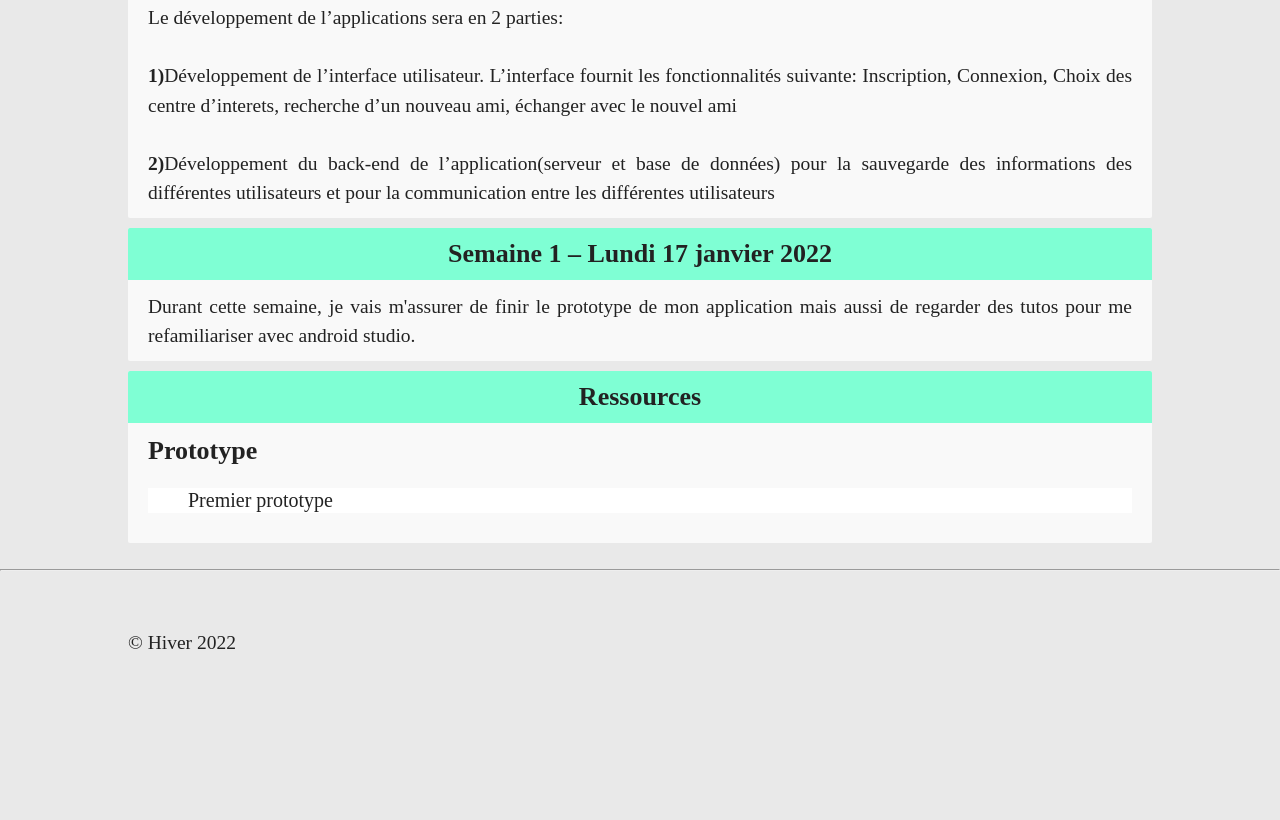
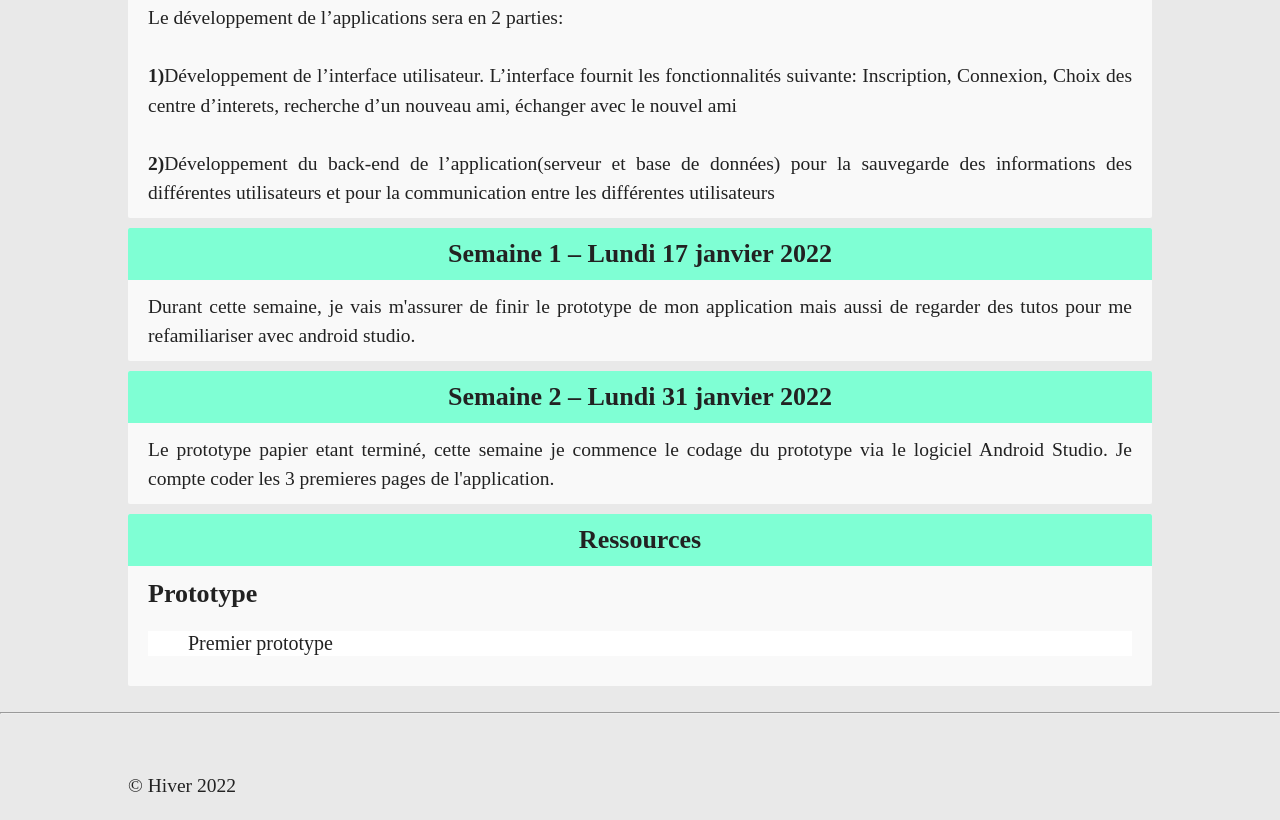
Before and after one commit to DaveDarley/site_web_IFT3150, a plain HTML site: page index.html in a window 1280 px wide. Shown: the part 1095-1915 px from the top of the page. Before the commit the page ends 1772 px from the top, so only its background shows below. Drawn offline with Linux system fonts and the light colour scheme.

Commit message:
semaine2

```diff
--- a/index.html
+++ b/index.html
@@ -64,7 +64,7 @@
                 <section>
                     <span id="week1" class="hidden"></span>
                     <h2 class="section-title">Semaine 1 &ndash;
-                        <time datetime="2019-01-07">Lundi 17 janvier 2022</time>
+                        <time datetime="2022-01-17">Lundi 17 janvier 2022</time>
                     </h2>
                     <div class="section-content">
                         <p>
@@ -74,6 +74,20 @@
 
             </div>
             </section>
+
+            <section>
+                <span id="week2" class="hidden"></span>
+                <h2 class="section-title">Semaine 2 &ndash;
+                    <time datetime="2022-02-01">Lundi 31 janvier 2022</time>
+                </h2>
+                <div class="section-content">
+                    <p>
+                     Le prototype papier etant terminé, cette semaine je commence le codage du prototype
+                     via le logiciel Android Studio. Je compte coder les 3 premieres pages de l'application.
+                    </p>
+
+        </div>
+        </section>
 
 
             <section id="ressources">
```
